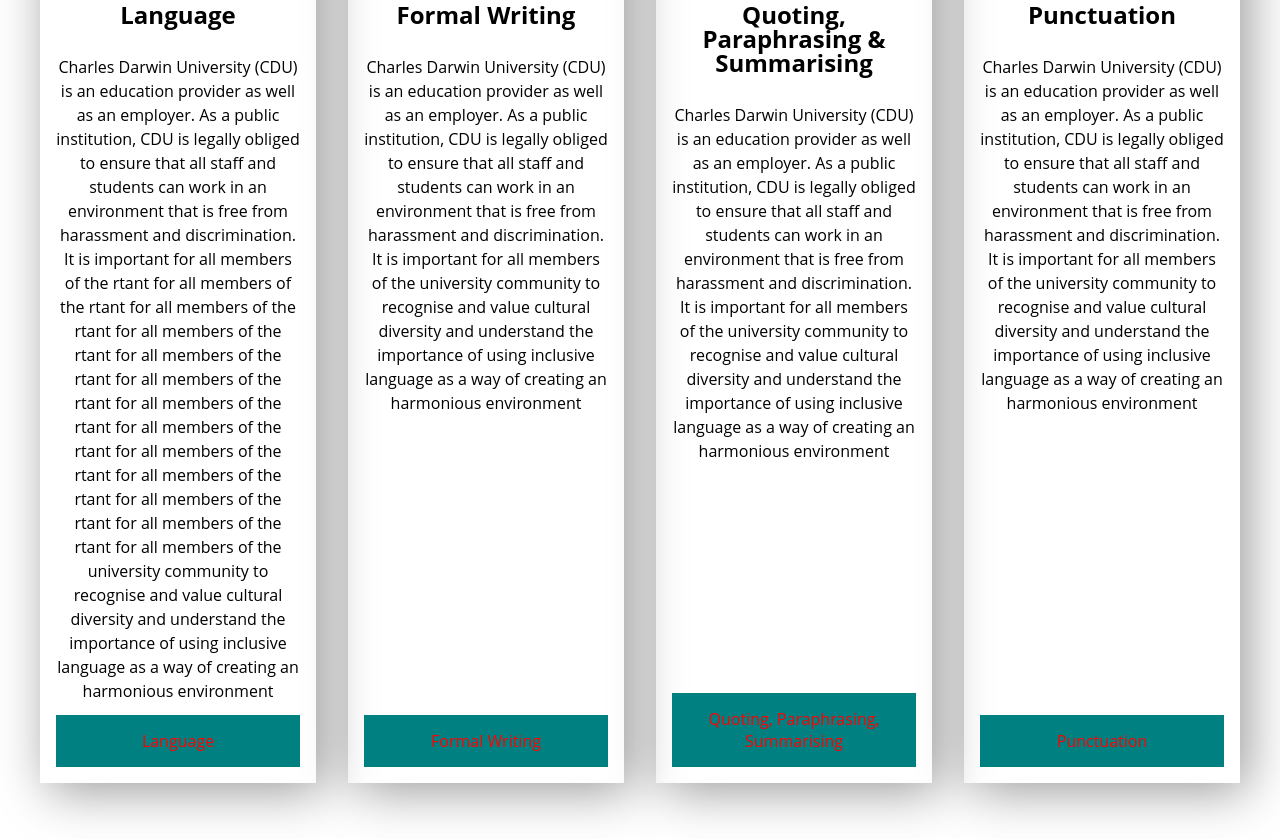
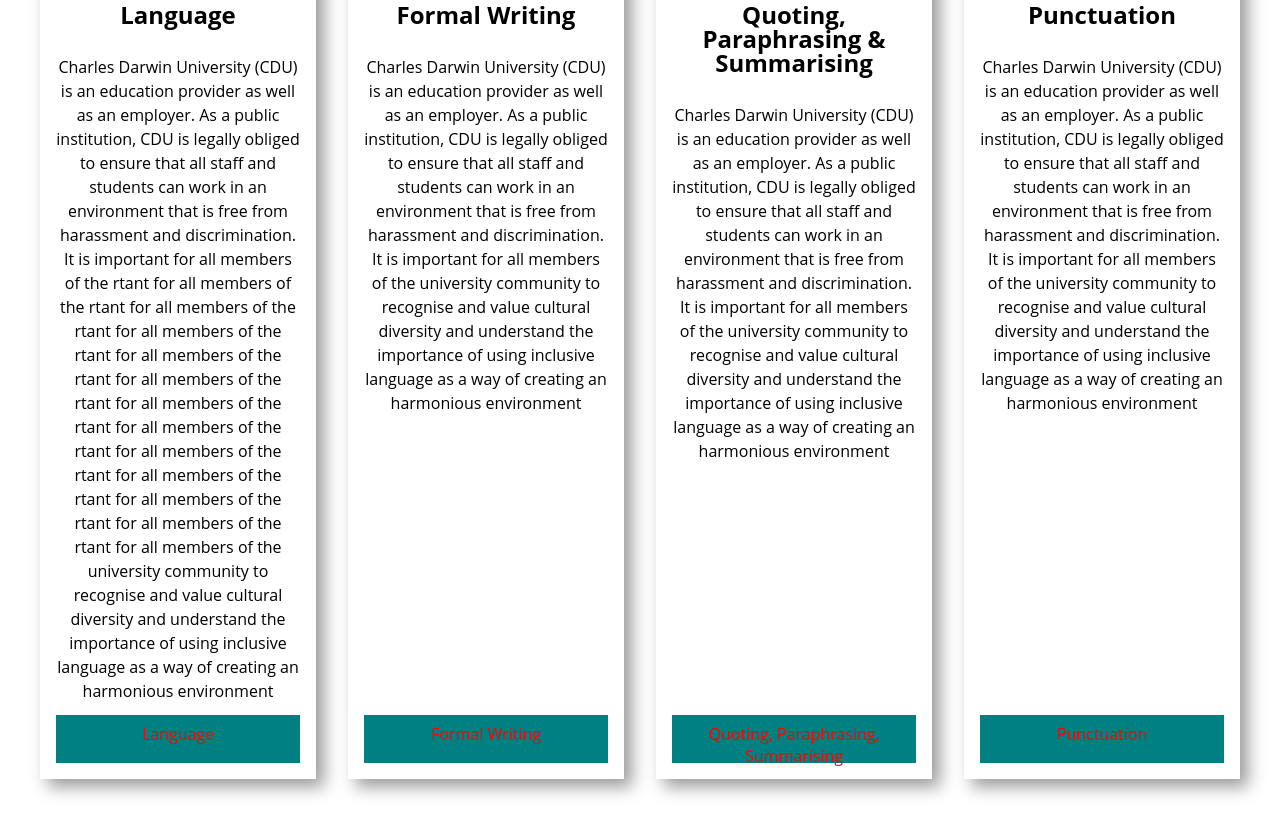
Before and after one commit to sverus/landing, a plain HTML site: page index.html in a window 1280 px wide. Shown: the part 689-1528 px from the top of the page. Drawn offline with Linux system fonts and the light colour scheme.

Commit message:
Add files via upload

```diff
--- a/styles.css
+++ b/styles.css
@@ -130,8 +130,8 @@
 	display: inline-block;
 	font-size: 16px;
 	 margin-top: auto;
-
-    padding: 15px 32px;
+   height:2em;
+    padding: .5em;
 
 }
 
@@ -203,13 +203,12 @@
 	border-radius: 10px;
 }
 
-
 .cards{
   width:100%;
   display: flex;
   align-items: stretch;
   align-content: center;
-  flex-direction: row;
+  flex-direction: column;
 
 
   /* flex-wrap: wrap; */
@@ -224,7 +223,7 @@
 
   justify-content: center;
   margin: 1rem;
-  box-shadow: 0.5rem 0.5rem 3rem rgba(0, 0, 0, 0.4);
+  box-shadow: 0.5rem 0.5rem 1rem rgba(0, 0, 0, 0.4);
   padding: 1rem;
 
 
@@ -237,6 +236,10 @@
   width:90%;
   height:auto;
 }
-.card:hover{
-  transform: scale(1.10);
-  }
+
+
+@media screen and (min-width: 600px){
+
+.cards{
+  flex-direction: row;
+}
```
Also changed, not shown: index.html (+0 -15 lines).
